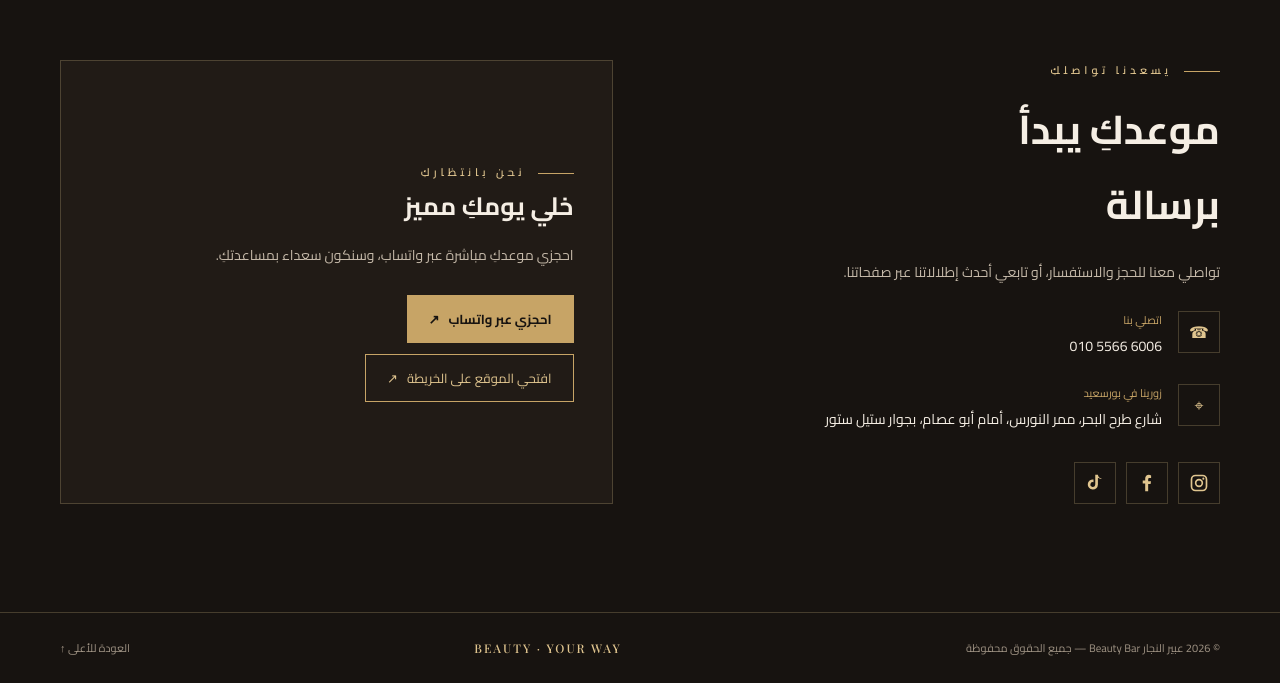
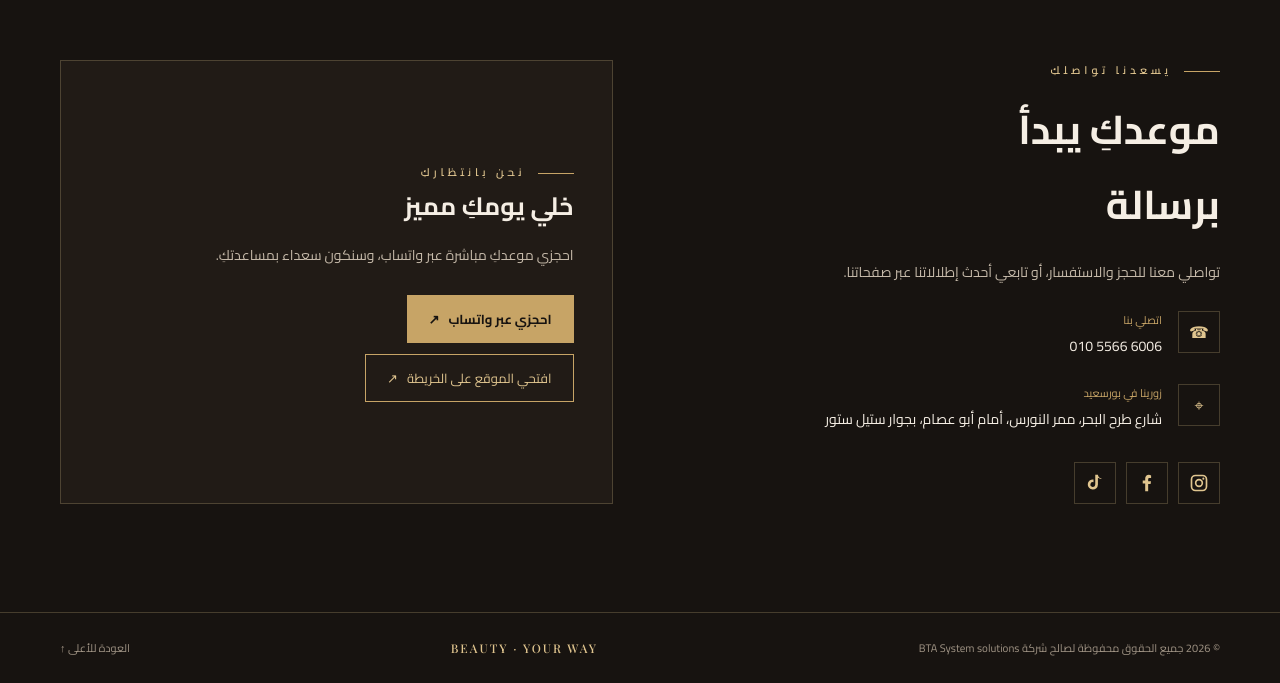
Before and after one commit to tadrousayed-ai/abeer-elnagar-beauty-bar, a plain HTML site: page index.html in a window 1280 px wide. Shown: the part 3265-3948 px from the top of the page. Drawn offline with nearby package versions, Linux system fonts and the light colour scheme.

Commit message:
Update footer copyright

```diff
--- a/index.html
+++ b/index.html
@@ -50,7 +50,7 @@
       <div class="socials" aria-label="روابط التواصل الاجتماعي"><a href="https://www.instagram.com/abeerelnagarbeautybar?utm_source=ig_web_button_share_sheet&amp;stkn=ZDNlZDc0MzIxNw==" target="_blank" rel="noopener" aria-label="Instagram"><svg viewBox="0 0 24 24" aria-hidden="true"><path d="M7.8 2h8.4A5.8 5.8 0 0 1 22 7.8v8.4a5.8 5.8 0 0 1-5.8 5.8H7.8A5.8 5.8 0 0 1 2 16.2V7.8A5.8 5.8 0 0 1 7.8 2Zm0 2A3.8 3.8 0 0 0 4 7.8v8.4A3.8 3.8 0 0 0 7.8 20h8.4a3.8 3.8 0 0 0 3.8-3.8V7.8A3.8 3.8 0 0 0 16.2 4H7.8ZM12 7a5 5 0 1 1 0 10 5 5 0 0 1 0-10Zm0 2a3 3 0 1 0 0 6 3 3 0 0 0 0-6Zm5.25-3.5a1.25 1.25 0 1 1 0 2.5 1.25 1.25 0 0 1 0-2.5Z"/></svg></a><a href="https://www.facebook.com/abeer.elnagarmua?locale=ar_AR" target="_blank" rel="noopener" aria-label="Facebook"><svg viewBox="0 0 24 24" aria-hidden="true"><path d="M13.4 22v-8.75h2.94l.44-3.41H13.4V7.66c0-.99.28-1.66 1.7-1.66h1.82V2.95A24.3 24.3 0 0 0 14.27 2c-2.63 0-4.43 1.6-4.43 4.54v2.53H6.87v3.41h2.97V22h3.56Z"/></svg></a><a href="https://www.tiktok.com/@abeer.elnagar.beauty.bar" target="_blank" rel="noopener" aria-label="TikTok"><svg viewBox="0 0 24 24" aria-hidden="true"><path d="M19.6 7.1a6.8 6.8 0 0 1-4.1-1.4v8.1a6.1 6.1 0 1 1-5.3-6.05v3.25a2.9 2.9 0 1 0 2.1 2.8V2h3.2c.2 2.2 1.8 4 4.1 4.4v.7Z"/></svg></a></div>
     </div><div class="contact-panel"><div class="eyebrow">نحن بانتظاركِ</div><h3>خلي يومكِ مميز</h3><p>احجزي موعدكِ مباشرة عبر واتساب، وسنكون سعداء بمساعدتكِ.</p><a class="btn primary" href="https://wa.me/201055666006">احجزي عبر واتساب <span>↗</span></a><a class="btn" href="https://www.google.com/maps/search/?api=1&amp;query=Elnoras+corridor%2C+Tarh+Elbahr+Street%2C+Port+Said%2C+Egypt" target="_blank" rel="noopener">افتحي الموقع على الخريطة <span>↗</span></a></div></div></section>
   </main>
-  <footer><div class="wrap foot"><span>© 2026 عبير النجار Beauty Bar — جميع الحقوق محفوظة</span><span class="foot-brand">BEAUTY · YOUR WAY</span><a href="#home">العودة للأعلى ↑</a></div></footer>
+  <footer><div class="wrap foot"><span>© 2026 جميع الحقوق محفوظة لصالح شركة BTA System solutions</span><span class="foot-brand">BEAUTY · YOUR WAY</span><a href="#home">العودة للأعلى ↑</a></div></footer>
   <a class="float-book" href="https://wa.me/201055666006">احجزي موعدكِ عبر واتساب　↗</a>
   <script>const menu=document.querySelector('.menu'),links=document.querySelector('.navlinks');menu.addEventListener('click',()=>{const open=links.classList.toggle('open');menu.setAttribute('aria-expanded',open);menu.textContent=open?'×':'☰'});links.querySelectorAll('a').forEach(a=>a.addEventListener('click',()=>{links.classList.remove('open');menu.setAttribute('aria-expanded','false');menu.textContent='☰'}));</script>
 </body>
```
